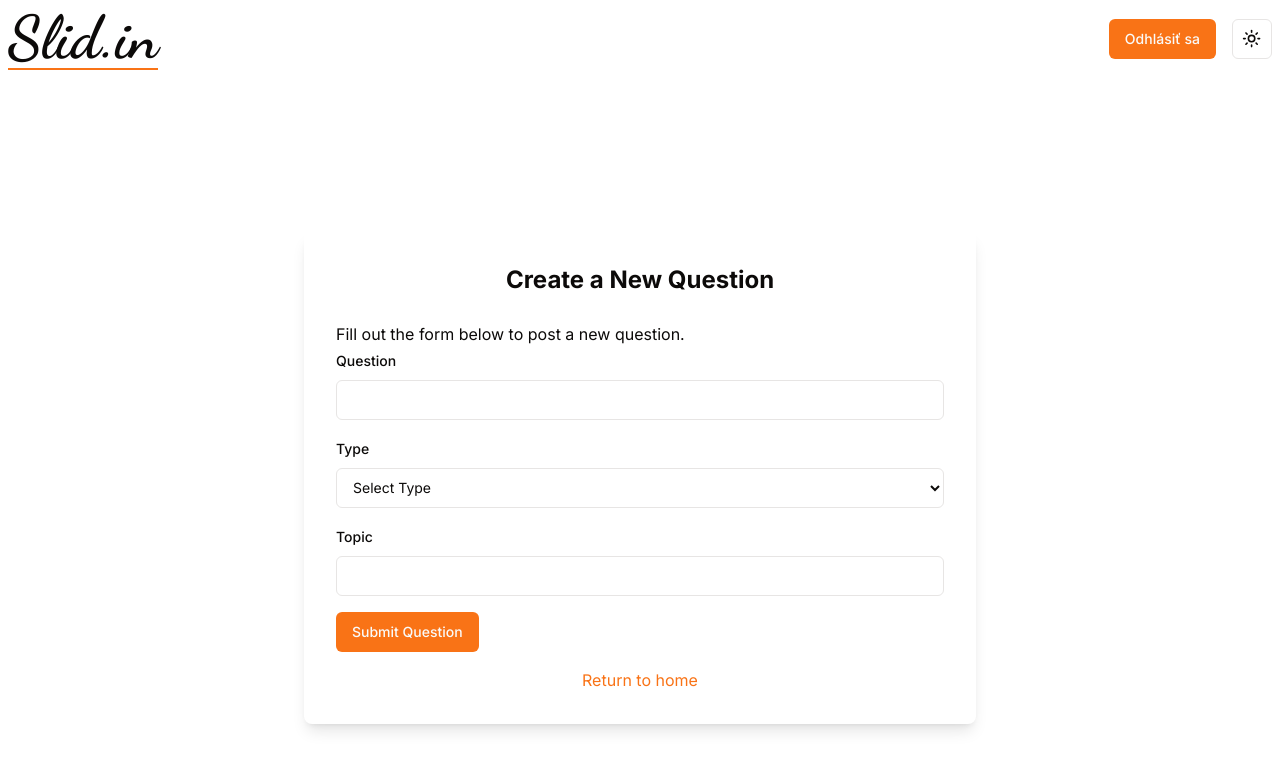
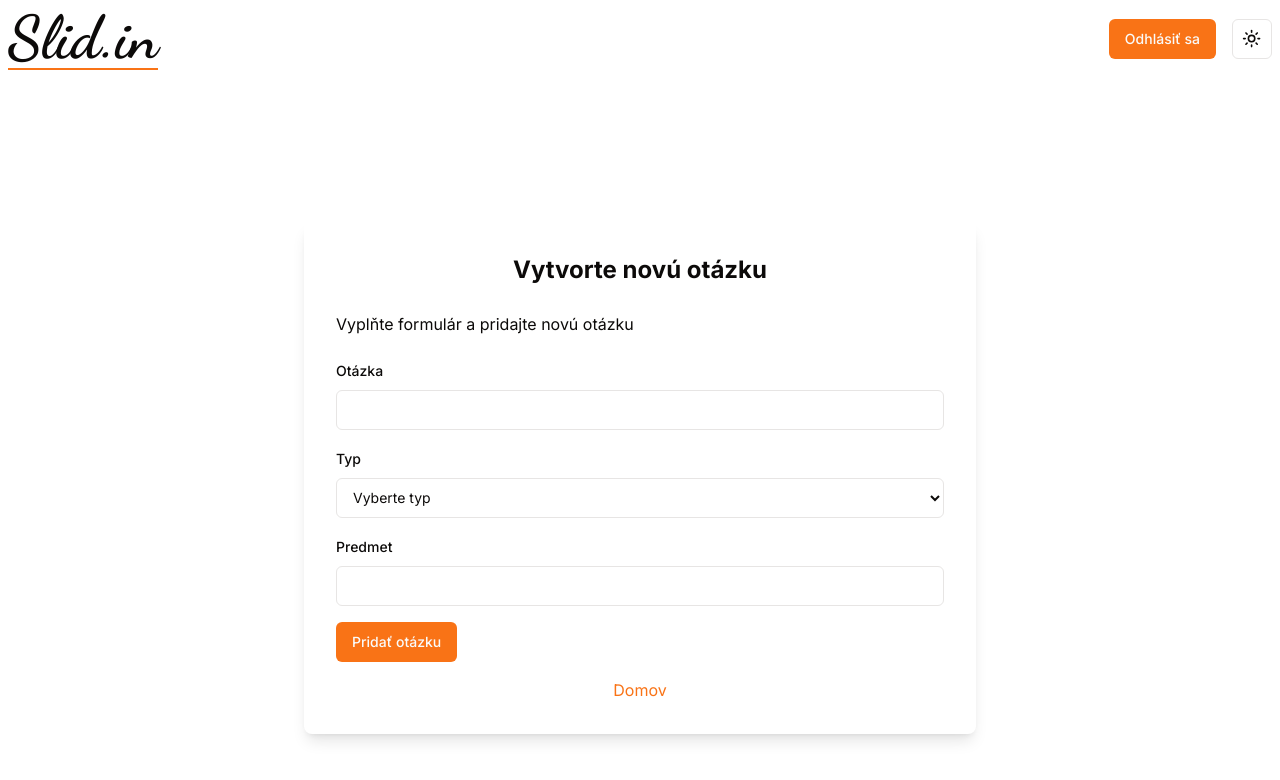
Before and after one commit to Zoles10/slido-webte2, a Next.js app in the folder client/: page /home/createQuestion in a window 1280 px wide. Shown: the top 780 px of the page. Built offline with nearby package versions, Linux system fonts and the light colour scheme.

Commit message:
make all labels slovak, prepare for translation, redirect to qr after creation, add toast

```diff
--- a/client/app/[questionId]/page.tsx
+++ b/client/app/[questionId]/page.tsx
@@ -9,7 +9,6 @@ import Link from "next/link";
 import { Input } from "@/components/ui/input";
 import { apiUrl } from "@/utils/config";
 import { useRouter } from "next/navigation";
-import internal from "stream";
 
 type QuestionOption = {
   question_option_id: number;
@@ -194,7 +193,7 @@ export default function Page({ params }: { params: { questionId: string } }) {
         </Link>
         <div className="mt-4 text-center">
           <Link href="/home" legacyBehavior>
-            <a className="text-orange-500 hover:underline">Return to home</a>
+            <a className="text-orange-500 hover:underline">Domov</a>
           </Link>
         </div>
       </main>
--- a/client/app/[questionId]/results/page.tsx
+++ b/client/app/[questionId]/results/page.tsx
@@ -92,7 +92,7 @@ export default function ResultsPage({
         )}
         <div className="mt-4 text-center">
           <Link href="/home" legacyBehavior>
-            <a className="text-orange-500 hover:underline">Return to home</a>
+            <a className="text-orange-500 hover:underline">Domov</a>
           </Link>
         </div>
       </main>
--- a/client/app/home/createQuestion/page.tsx
+++ b/client/app/home/createQuestion/page.tsx
@@ -18,13 +18,15 @@ export default function CreateQuestion() {
       <main className="flex min-h-screen flex-col items-center justify-center p-24 ">
         <div className="w-full max-w-2xl p-8 shadow-lg rounded-lg">
           <h1 className="text-2xl font-bold text-center">
-            Create a New Question
+            Vytvorte novú otázku
           </h1>
-          <Paragraph>Fill out the form below to post a new question.</Paragraph>
+          <Paragraph className="mb-5">
+            Vyplňte formulár a pridajte novú otázku
+          </Paragraph>
           <QuestionForm />
           <div className="mt-4 text-center">
             <Link href="/home" legacyBehavior>
-              <a className="text-orange-500 hover:underline">Return to home</a>
+              <a className="text-orange-500 hover:underline">Domov</a>
             </Link>
           </div>
         </div>
--- a/client/app/home/myQuestions/page.tsx
+++ b/client/app/home/myQuestions/page.tsx
@@ -4,6 +4,7 @@ import LogoutButton from "@/components/ui/logoutButton";
 import { ModeToggle } from "@/components/mode-toggle";
 import QuestionTable from "@/components/ui/questionsTable";
 import QuestionsSwitch from "@/components/ui/questionsSwitch";
+import Link from "next/link";
 
 export type Question = {
   question_string: any;
@@ -33,10 +34,13 @@ export default async function MyQuestions({
         <div className="w-full max-w-2xl p-8 shadow-lg rounded-lg">
           <QuestionsSwitch all={searchParams.all == "true"} />
 
-          <h1 className="text-2xl font-bold text-center">My questions</h1>
-          <QuestionTable
-            all={searchParams.all == "true"}
-          />
+          <h1 className="text-2xl font-bold text-center">Moje otázky</h1>
+          <QuestionTable all={searchParams.all == "true"} />
+          <div className="mt-4 text-center">
+            <Link href="/home" legacyBehavior>
+              <a className="text-orange-500 hover:underline">Domov</a>
+            </Link>
+          </div>
         </div>
       </main>
     </>
--- a/client/app/home/page.tsx
+++ b/client/app/home/page.tsx
@@ -17,10 +17,10 @@ export default function Home() {
       <header className="flex justify-between items-center w-full p-2">
         <Logo />
         <div className="flex space-x-4">
-          <LogoutButton />
           <ModeToggle />
           <NavigateButton />
           <NavigateMyQuestions />
+          <LogoutButton />
         </div>
       </header>
       <main className="flex min-h-screen flex-col items-center justify-center  space-y-10">
--- a/client/components/questions/question_form.tsx
+++ b/client/components/questions/question_form.tsx
@@ -18,6 +18,9 @@ import { apiUrl } from "@/utils/config";
 import { useEffect } from "react";
 import { useState } from "react";
 import { useFieldArray } from "react-hook-form";
+import { useRouter } from "next/navigation";
+import { toast } from "sonner";
+import { CircleCheckBig, Loader2 } from "lucide-react";
 
 const questionFormSchema = z.object({
   question_string: z
@@ -31,6 +34,7 @@ const questionFormSchema = z.object({
 
 export default function QuestionForm() {
   const { user, isAuthenticated } = useAuth();
+  const router = useRouter();
   const form = useForm({
     resolver: zodResolver(questionFormSchema),
     defaultValues: {
@@ -76,8 +80,12 @@ export default function QuestionForm() {
       }
 
       console.log("Question added:", questionData);
+      toast("Otázka pridaná", {
+        description: "Otázka bola úspešne pridaná do databázy.",
+        important: true,
+        icon: <CircleCheckBig className="text-destructive" />,
+      });
 
-      // Check if the question type is multiple_choice and post options
       if (values.question_type === "multiple_choice" && questionData.code) {
         await Promise.all(
           fields.map(async (option) => {
@@ -104,9 +112,12 @@ export default function QuestionForm() {
                 }`
               );
             }
+            router.push(`/${questionData.code}/dashboard`);
             console.log("Option added:", optionData);
           })
         );
+      } else {
+        router.push(`/${questionData.code}/dashboard`);
       }
     } catch (error) {
       console.error("Submission error:", error);
@@ -125,7 +136,7 @@ export default function QuestionForm() {
           name="question_string"
           render={({ field }) => (
             <FormItem>
-              <FormLabel>Question</FormLabel>
+              <FormLabel>Otázka</FormLabel>
               <FormControl>
                 <Input {...field} />
               </FormControl>
@@ -138,12 +149,12 @@ export default function QuestionForm() {
           name="question_type"
           render={({ field }) => (
             <FormItem>
-              <FormLabel>Type</FormLabel>
+              <FormLabel>Typ</FormLabel>
               <FormControl>
                 <Select {...field}>
-                  <option value="">Select Type</option>
-                  <option value="multiple_choice">Multiple Choice</option>
-                  <option value="open_end">Open End</option>
+                  <option value="">Vyberte typ</option>
+                  <option value="multiple_choice">Výber možností</option>
+                  <option value="open_end">Otvorená otázka</option>
                 </Select>
               </FormControl>
               <FormMessage />
@@ -164,7 +175,7 @@ export default function QuestionForm() {
                 })}
               />
               <Button type="button" onClick={() => remove(index)}>
-                Remove
+                Odstrániť
               </Button>
             </div>
           ))}
@@ -173,7 +184,7 @@ export default function QuestionForm() {
             type="button"
             onClick={() => append({ option: "", isCorrect: false })}
           >
-            Add Option
+            Pridať možnosť
           </Button>
         )}
 
@@ -182,7 +193,7 @@ export default function QuestionForm() {
           name="topic"
           render={({ field }) => (
             <FormItem>
-              <FormLabel>Topic</FormLabel>
+              <FormLabel>Predmet</FormLabel>
               <FormControl>
                 <Input {...field} />
               </FormControl>
@@ -191,7 +202,7 @@ export default function QuestionForm() {
           )}
         />
         <Button type="submit" disabled={form.formState.isSubmitting}>
-          Submit Question
+          Pridať otázku
         </Button>
       </form>
     </Form>
--- a/client/components/ui/navigateButton.tsx
+++ b/client/components/ui/navigateButton.tsx
@@ -15,7 +15,7 @@ export default function NavigateButton() {
         handleLogout();
       }}
     >
-      Create Question
+      Vytvoriť otázku
     </Button>
   );
 }
--- a/client/components/ui/navigateMyQuestions.tsx
+++ b/client/components/ui/navigateMyQuestions.tsx
@@ -15,7 +15,7 @@ export default function NavigateButton() {
         handleLogout();
       }}
     >
-      My questions
+      Moje otázky
     </Button>
   );
 }
--- a/client/components/ui/questionsTable.tsx
+++ b/client/components/ui/questionsTable.tsx
@@ -1,9 +1,17 @@
 "use client";
 
 import React, { useEffect, useState } from "react";
-import { Table, TableBody, TableCell, TableHead, TableHeader, TableRow } from "@/components/ui/table";
+import {
+  Table,
+  TableBody,
+  TableCell,
+  TableHead,
+  TableHeader,
+  TableRow,
+} from "@/components/ui/table";
 import { Question } from "@/app/home/myQuestions/page";
 import { useAuth } from "../auth/auth_provider";
+import { apiUrl } from "@/utils/config";
 
 interface QuestionTableProps {
   all: boolean;
@@ -11,7 +19,7 @@ interface QuestionTableProps {
 
 async function fetchQuestions(): Promise<Question[]> {
   try {
-    const response = await fetch("https://node98.webte.fei.stuba.sk/slido-webte2/server/api/question");
+    const response = await fetch(apiUrl + "question");
     if (!response.ok) {
       throw new Error(`HTTP error! Status: ${response.status}`);
     }
@@ -34,25 +42,24 @@ const QuestionTable: React.FC<QuestionTableProps> = ({ all }) => {
     };
 
     loadQuestions();
-  }, [all]);  // This dependency might be unnecessary unless fetching depends on 'all'
+  }, [all]); // This dependency might be unnecessary unless fetching depends on 'all'
 
-
-  const questionsListWithSpecificUser = questions.filter(question => question.user_id == user?.id);
-    let filteredQuestions = questions;
-    if (!all) {
-       filteredQuestions = questionsListWithSpecificUser;
-    }
-
-
+  const questionsListWithSpecificUser = questions.filter(
+    (question) => question.user_id == user?.id
+  );
+  let filteredQuestions = questions;
+  if (!all) {
+    filteredQuestions = questionsListWithSpecificUser;
+  }
 
   return (
     <Table>
       <TableHeader>
         <TableRow>
-          <TableHead>Question</TableHead>
-          <TableHead>Topic</TableHead>
-          <TableHead>Date Asked</TableHead>
-          <TableHead>Code</TableHead>
+          <TableHead>Otázka</TableHead>
+          <TableHead>Predmet</TableHead>
+          <TableHead>Dátum vytvorenia</TableHead>
+          <TableHead>Kód</TableHead>
         </TableRow>
       </TableHeader>
       <TableBody>
@@ -61,7 +68,9 @@ const QuestionTable: React.FC<QuestionTableProps> = ({ all }) => {
             <TableRow key={question.question_id}>
               <TableCell>{question.question_string}</TableCell>
               <TableCell>{question.topic}</TableCell>
-              <TableCell>{new Date(question.created_at).toLocaleDateString()}</TableCell>
+              <TableCell>
+                {new Date(question.created_at).toLocaleDateString()}
+              </TableCell>
               <TableCell>{question.code}</TableCell>
             </TableRow>
           ))
```
Also changed, not shown: 1 other file (tests, documents, lock files or other folders).
